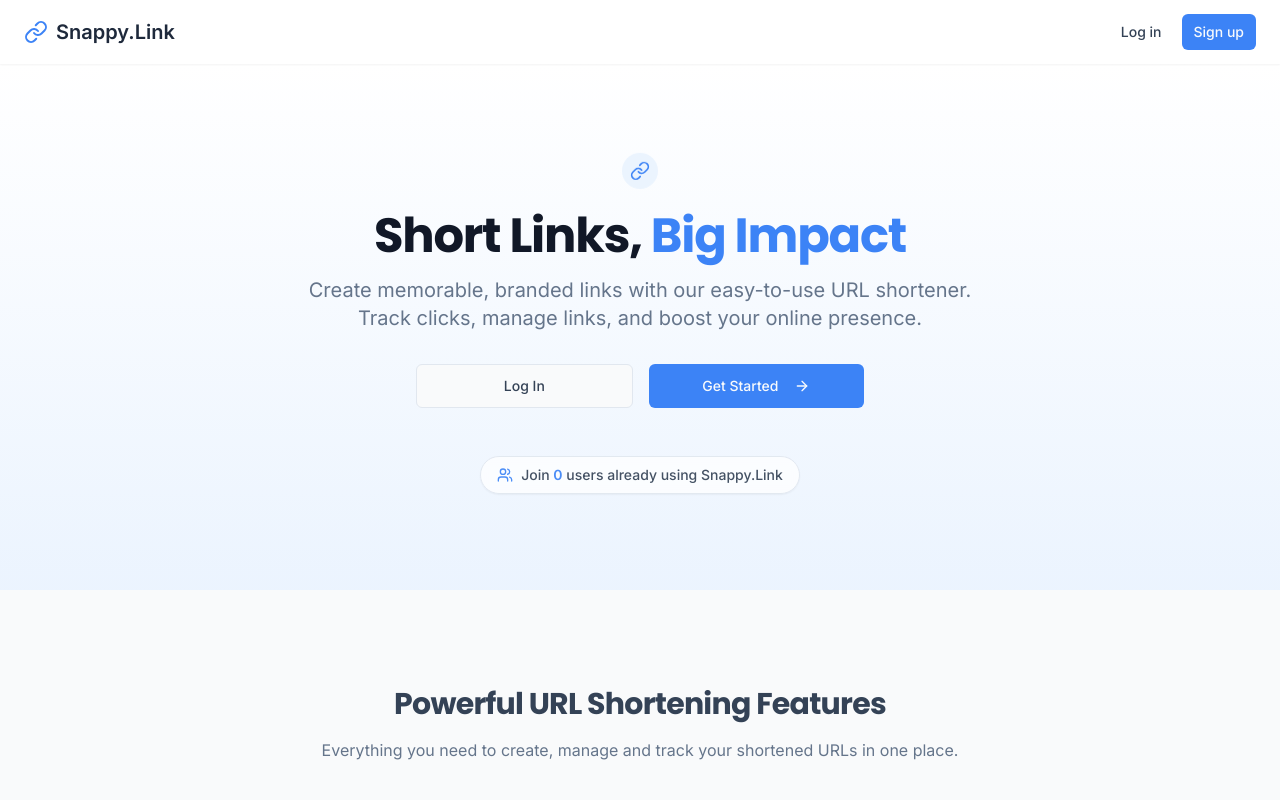
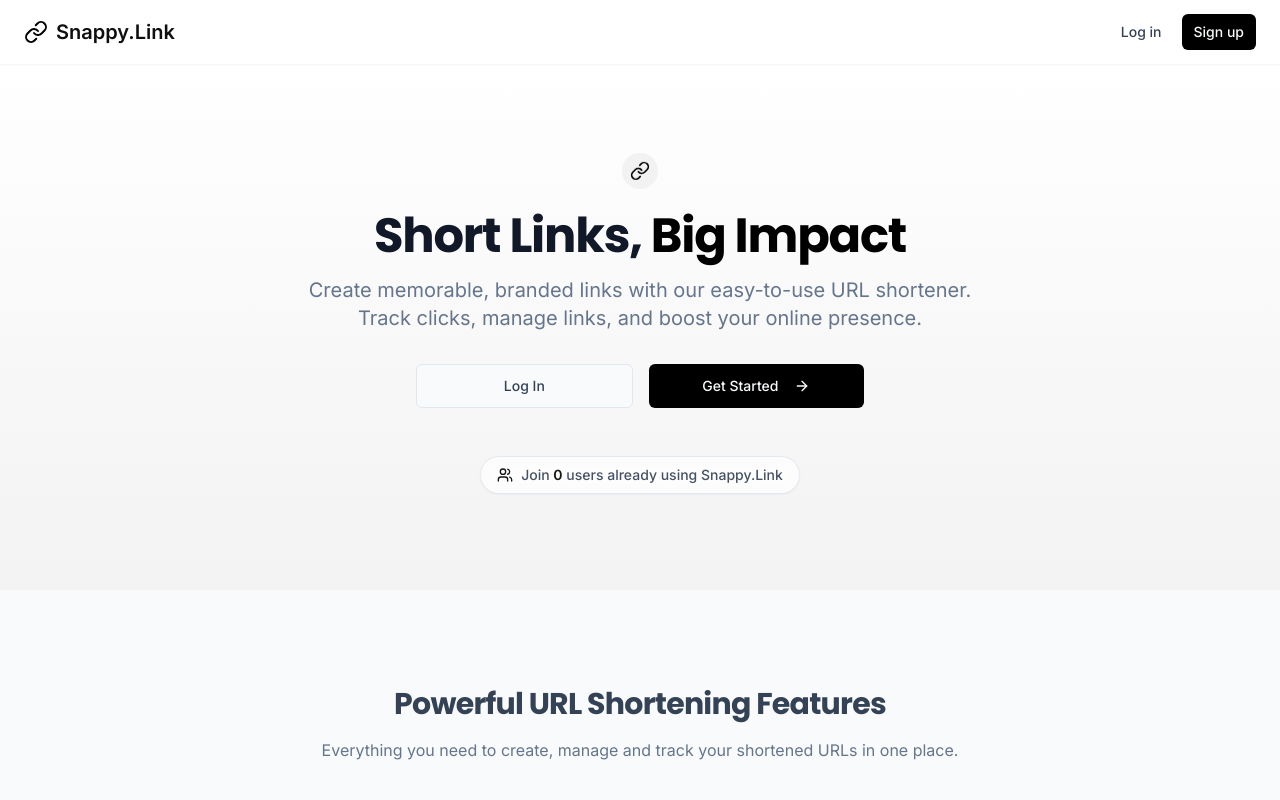
Before and after one commit to sujay762/snappy-link-dashboard, a React (Vite) app: page / in a window 1280 px wide. Shown: the top 800 px of the page. Built offline with nearby package versions, Linux system fonts and the light colour scheme.

Commit message:
Refactor: Remove unnecessary code

```diff
--- a/src/components/MainLayout.tsx
+++ b/src/components/MainLayout.tsx
@@ -25,7 +25,7 @@ const MainLayout: React.FC<MainLayoutProps> = ({ children }) => {
         <div className="container flex h-16 items-center justify-between px-4 md:px-6">
           <div className="flex items-center gap-2">
             <LinkIcon className="h-6 w-6 text-primary" />
-            <Link to="/" className="font-bold text-xl text-brand-slate">
+            <Link to="/" className="font-bold text-xl text-brand-darkBlack">
               Snappy.Link
             </Link>
           </div>
--- a/src/index.css
+++ b/src/index.css
@@ -16,16 +16,16 @@
     --popover: 0 0% 100%;
     --popover-foreground: 215 25% 27%;
 
-    --primary: 217 91% 60%;
+    --primary: 0 0% 0%;
     --primary-foreground: 210 40% 98%;
 
-    --secondary: 213 93% 96%;
-    --secondary-foreground: 217 91% 60%;
+    --secondary: 0 0% 95%;
+    --secondary-foreground: 0 0% 0%;
 
     --muted: 214 32% 91%;
     --muted-foreground: 215 16% 47%;
 
-    --accent: 226 100% 66%;
+    --accent: 0 0% 20%;
     --accent-foreground: 210 40% 98%;
 
     --destructive: 0 84% 60%;
@@ -33,7 +33,7 @@
 
     --border: 214 32% 91%;
     --input: 214 32% 91%;
-    --ring: 217 91% 60%;
+    --ring: 0 0% 0%;
 
     --radius: 0.5rem;
 
@@ -44,7 +44,7 @@
     --sidebar-accent: 240 4.8% 95.9%;
     --sidebar-accent-foreground: 240 5.9% 10%;
     --sidebar-border: 220 13% 91%;
-    --sidebar-ring: 217.2 91.2% 59.8%;
+    --sidebar-ring: 0 0% 0%;
   }
 
   .dark {
@@ -77,12 +77,12 @@
     --ring: 212.7 26.8% 83.9%;
     --sidebar-background: 240 5.9% 10%;
     --sidebar-foreground: 240 4.8% 95.9%;
-    --sidebar-primary: 224.3 76.3% 48%;
+    --sidebar-primary: 240 5.9% 10%;
     --sidebar-primary-foreground: 0 0% 100%;
     --sidebar-accent: 240 3.7% 15.9%;
     --sidebar-accent-foreground: 240 4.8% 95.9%;
     --sidebar-border: 240 3.7% 15.9%;
-    --sidebar-ring: 217.2 91.2% 59.8%;
+    --sidebar-ring: 0 0% 0%;
   }
 }
 
--- a/tailwind.config.ts
+++ b/tailwind.config.ts
@@ -68,10 +68,10 @@ export default {
           ring: "hsl(var(--sidebar-ring))",
         },
         brand: {
-          blue: "#3B82F6",
-          indigo: "#6366F1",
+          black: "#000000",
+          darkBlack: "#0F0F0F",
           slate: "#1E293B",
-          lightBlue: "#F0F9FF",
+          lightGray: "#F0F0F0",
         },
       },
       borderRadius: {
```
